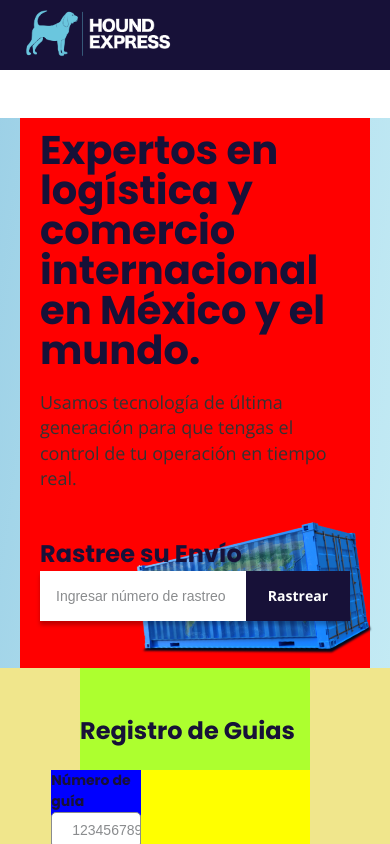
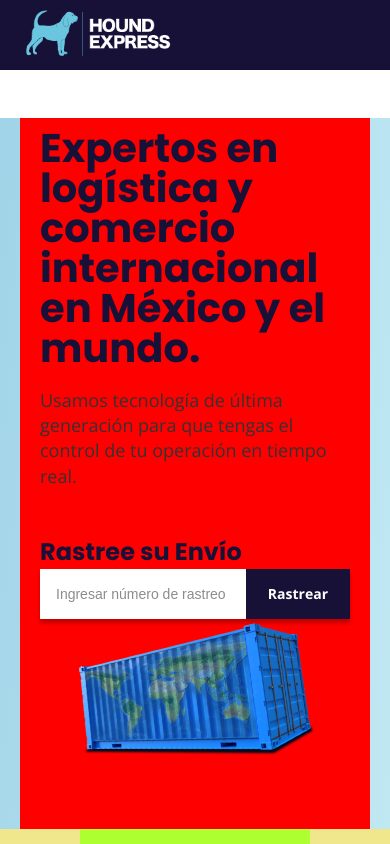
Before and after one commit to ego-mejia/hound-express-react, a React (Vite) app: page / in a window 390 px wide. Shown: the top 844 px of the page. Built offline with nearby package versions, Linux system fonts and the light colour scheme.

Commit message:
responsive padding main banner

```diff
--- a/src/components/Banner/style.ts
+++ b/src/components/Banner/style.ts
@@ -30,6 +30,10 @@ export const Main = styled.section`
     @media (max-width: 1024px) {
         height: 550px;
         margin-top: 70px;
+    }
+    @media (max-width: 480px) {
+        padding: 0 20px;
+        height: auto;
     }
 }
 
@@ -86,7 +90,16 @@ export const Wrapper = styled.div`
         img{
             bottom: 0px;
         }
-}
+
+    @media (max-width: 480px) {
+        padding-top: 10px;
+
+    img{
+        position: static;
+        margin: 0 auto;
+        // margin-top: 10px;
+    }
+
 `;
 
 export const TrackFormContainer = styled.div`
```
